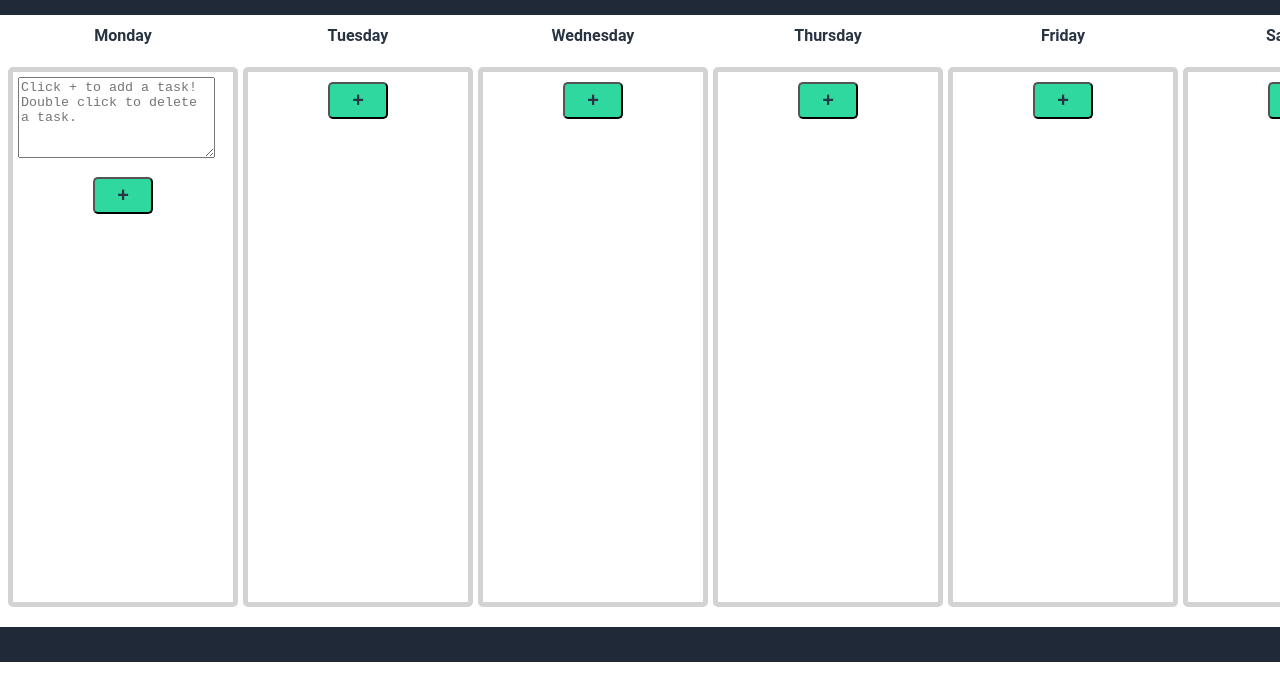
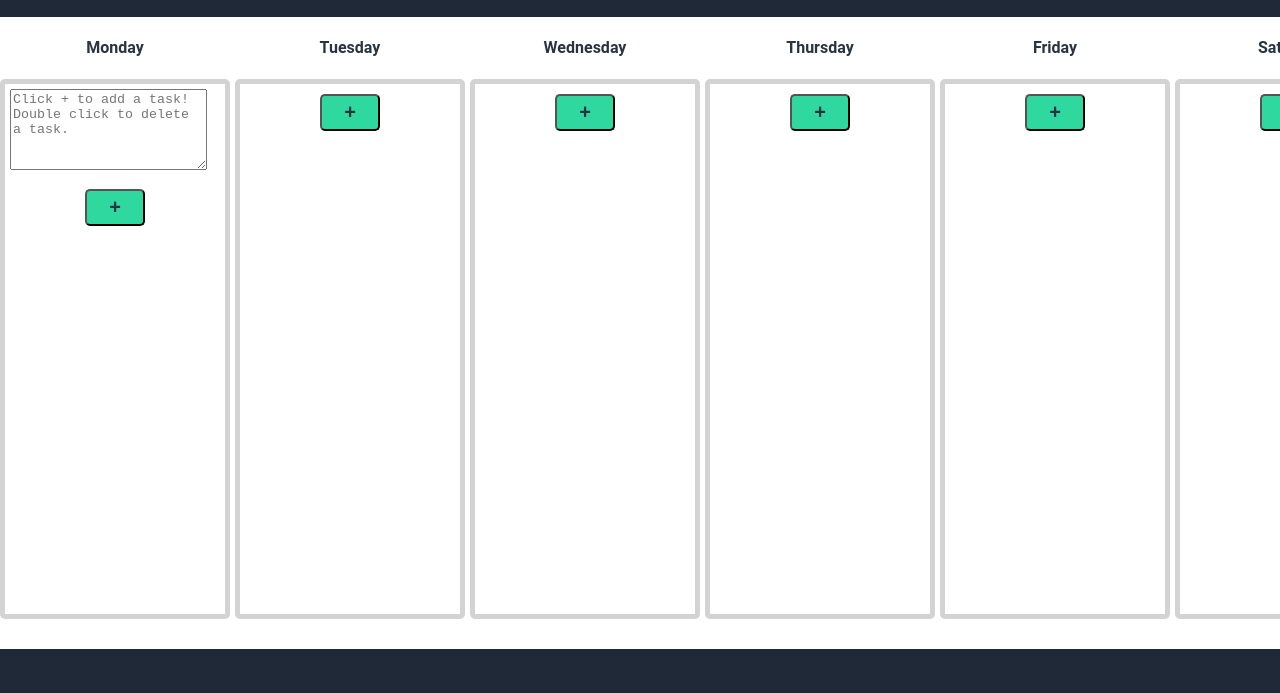
Before and after one commit to fsundstr/js-todo-list, a plain HTML site: page index.html in a window 1280 px wide. Shown: the part 107-800 px from the top of the page. Drawn offline with Linux system fonts and the light colour scheme.

Commit message:
Bug fix, the page now scale to different monitors

```diff
--- a/style.css
+++ b/style.css
@@ -1,8 +1,14 @@
+
+html, body {
+    height: 100%;
+    margin: 0;
+}
 
 body{
     display: flex;
     flex-direction: column;
     font-family: 'Roboto', sans-serif;
+    min-height: 100vh;
 }
 
 h1 {
@@ -14,7 +20,7 @@ h1 {
 
 .header, .footer{
     background-color: #1F2937;
-    margin: -10px;
+
 }
 
 .main{
@@ -22,8 +28,9 @@ h1 {
     flex-direction: row;
     gap: 5px;
     justify-content: space-evenly;
-    margin: 0px 0px 30px 0;
+    margin: 0 0 30px 0;
     align-items: stretch;
+    flex: 1;
 
 }
 
@@ -86,5 +93,7 @@ textarea{
 }
 
 .footer{
-    height: 35px;
+    min-height: 35px;
+    margin-top: auto;
+    flex: 1;
 }
```
